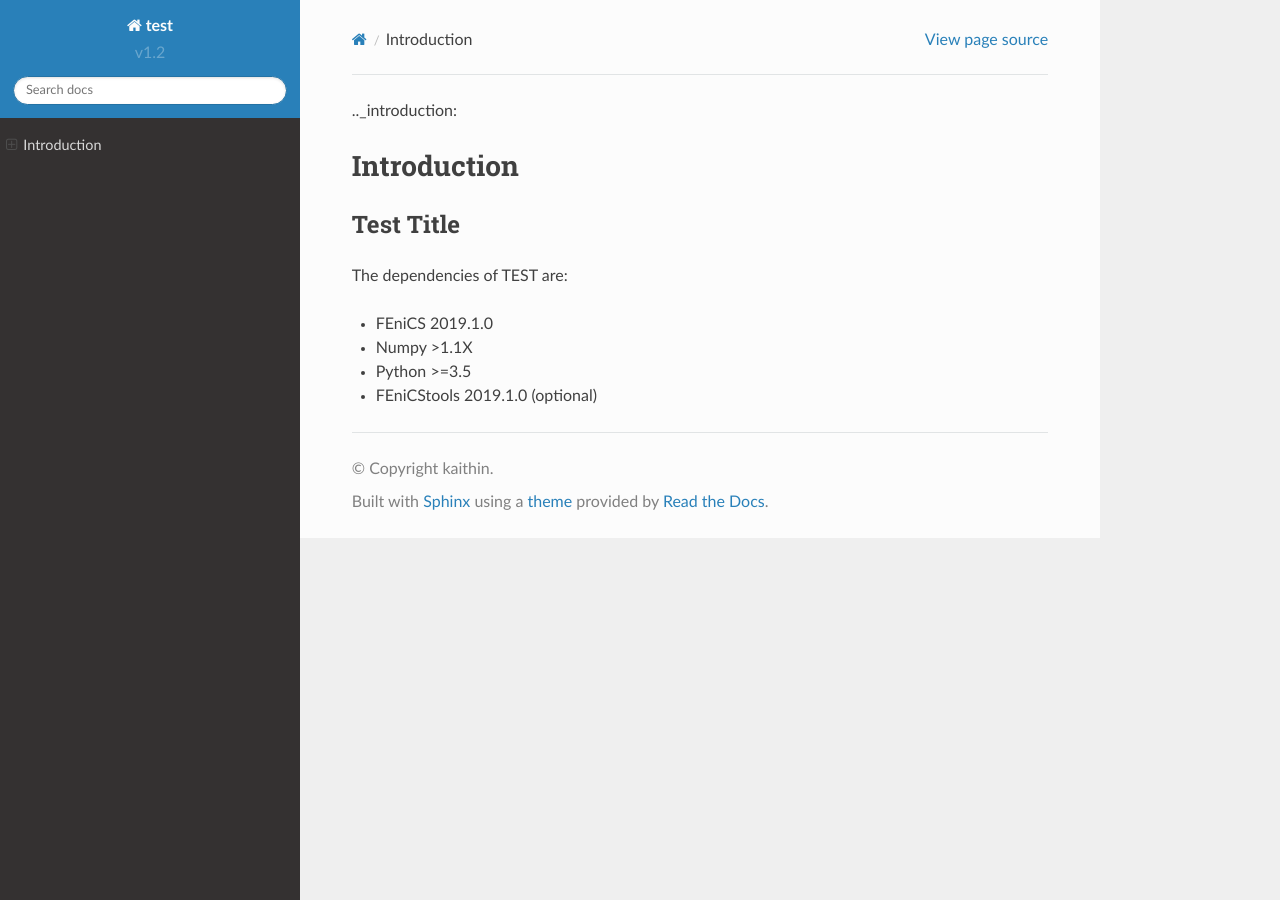
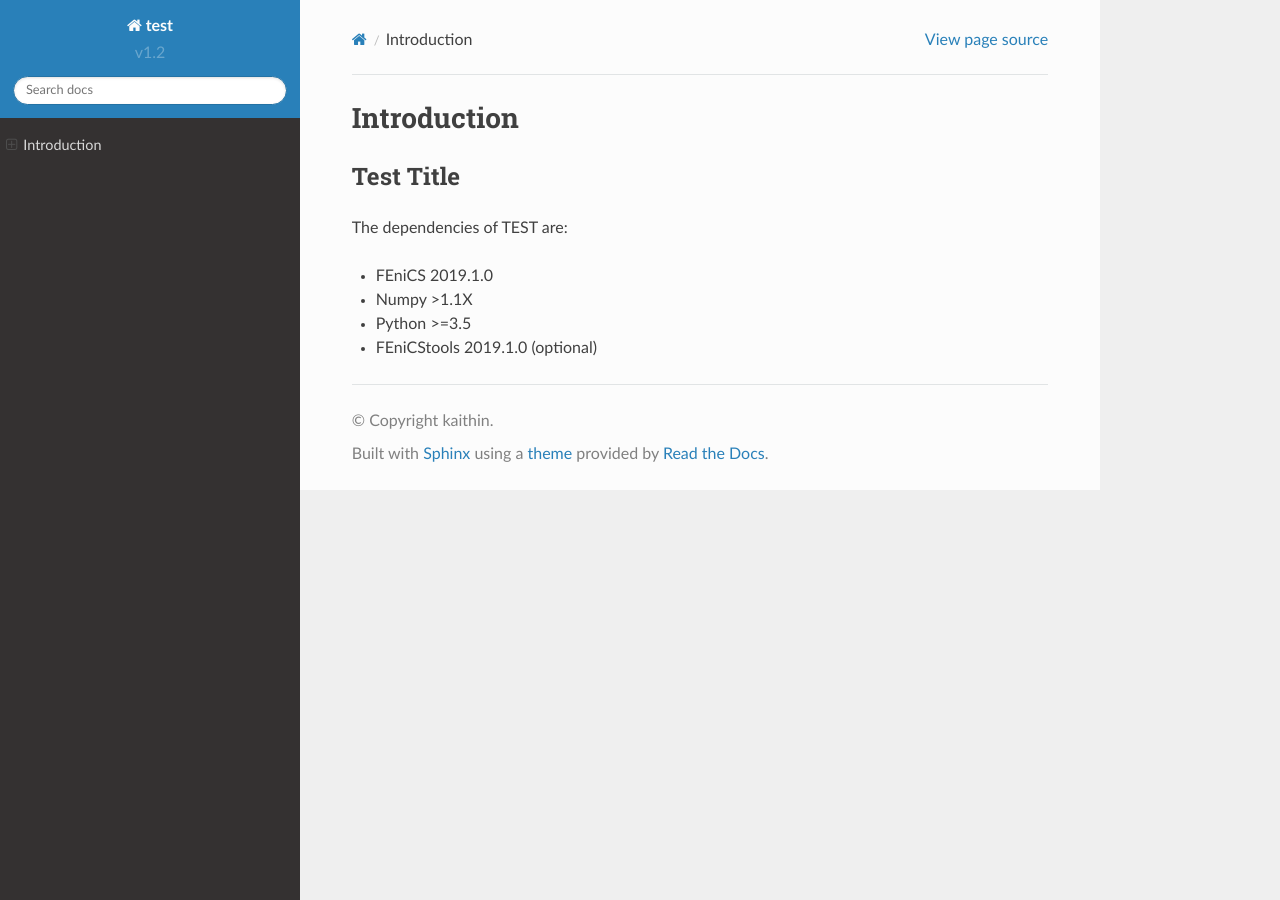
Before and after one commit to kaithin5/test, a Sphinx documentation site: the page built from docs/source/introduction.rst, in a window 1280 px wide. Built offline with Sphinx 7.4.7 and the Read the Docs theme 2.0.0, drawn with Linux system fonts in a browser that asks for light colours; pages that are not in the unit, such as notebooks, are missing from menus.

Commit message:
Update introduction.rst

```diff
--- a/docs/source/introduction.rst
+++ b/docs/source/introduction.rst
@@ -1,6 +1,6 @@
 .. title:: Introduction
 
-.._introduction:
+.. _installation:
 
 ============
 Introduction
```
